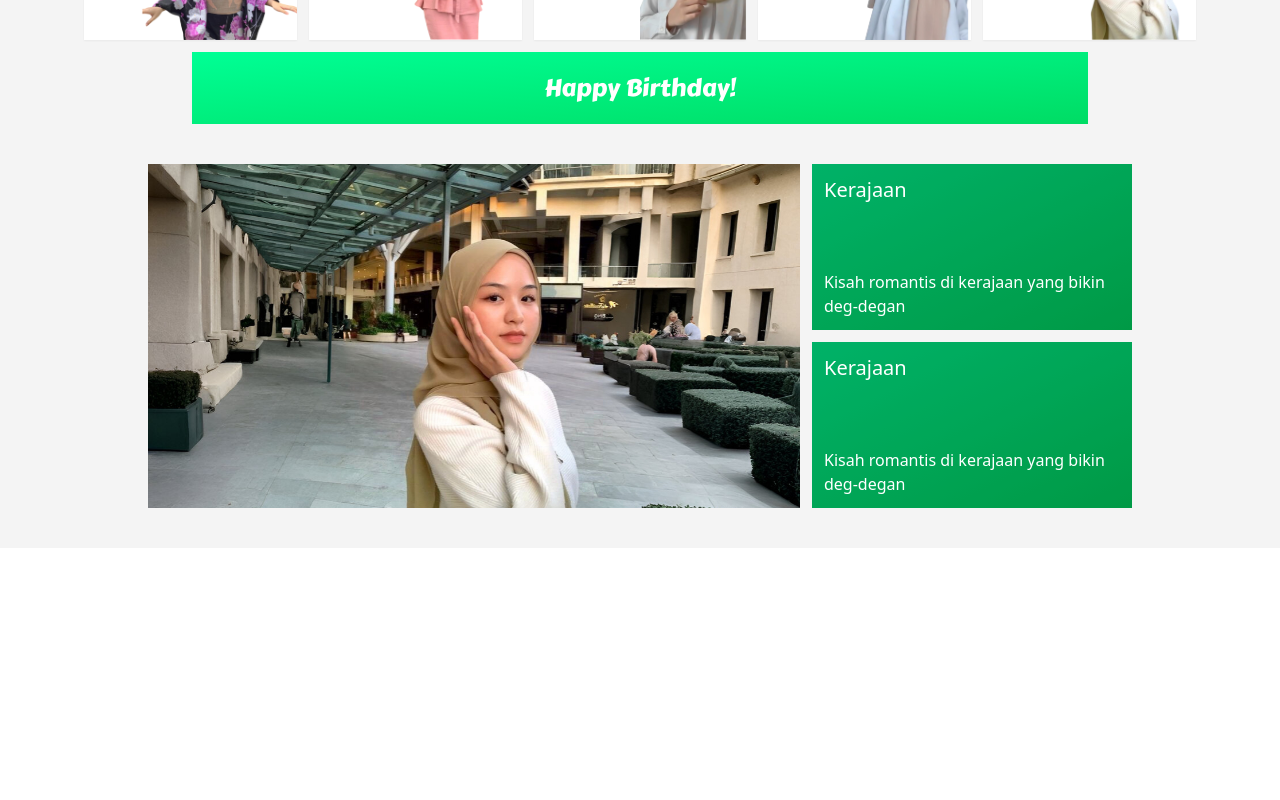
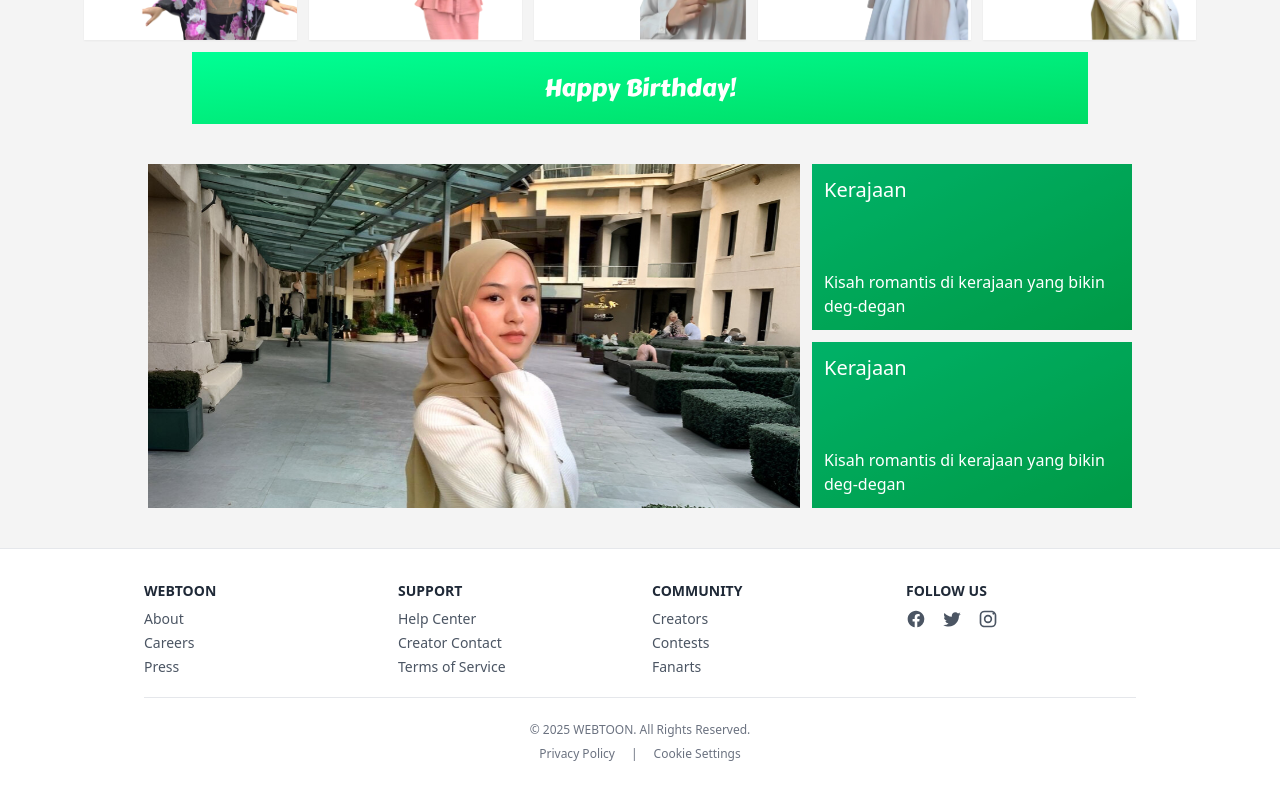
Before and after one commit to torikallcode/Komik, a React (Vite) app: page / in a window 1280 px wide. Shown: the part 1068-1868 px from the top of the page. Before the commit the page ends 1640 px from the top, so only its background shows below. Built offline with nearby package versions, Linux system fonts and the light colour scheme; a web font is replaced by a local one.

Commit message:
create footer

```diff
--- a/src/components/fragments/Footer.jsx
+++ b/src/components/fragments/Footer.jsx
@@ -5,7 +5,7 @@ export const Footer = () => {
     <footer className="w-full py-8 bg-white border-t border-gray-200">
       <div className="container max-w-5xl px-4 mx-auto">
         {/* Top Section with Links */}
-        <div className="flex flex-wrap items-start justify-between mb-6 space-y-4 md:space-y-0">
+        <div className="grid grid-cols-2 gap-6 pb-5 md:grid-cols-4">
           {/* Company Links */}
           <div className="flex flex-col space-y-2">
             <h4 className="text-sm font-bold text-gray-800">WEBTOON</h4>
@@ -64,9 +64,9 @@ export const Footer = () => {
           <p className="text-xs text-gray-500">
             © {new Date().getFullYear()} WEBTOON. All Rights Reserved.
           </p>
-          <div className="flex justify-center mt-2 space-x-4 text-xs text-gray-500">
+          <div className="flex flex-wrap justify-center mt-2 space-x-4 text-xs text-gray-500">
             <a href="#" className="hover:text-blue-600">Privacy Policy</a>
-            <span>|</span>
+            <span className="hidden sm:inline">|</span>
             <a href="#" className="hover:text-blue-600">Cookie Settings</a>
           </div>
         </div>
--- a/src/components/layouts/AuthLayouts.jsx
+++ b/src/components/layouts/AuthLayouts.jsx
@@ -74,7 +74,7 @@ export const AuthLayouts = () => {
           </div>
           {/* <About /> */}
         </div>
-        {/* <Footer /> */}
+        <Footer />
         <div className="flex flex-col items-center justify-center w-full max-w-3xl gap-8">
           {showModal && (
             <div className="fixed inset-0 z-50 flex items-center justify-center bg-black bg-opacity-50">
```
